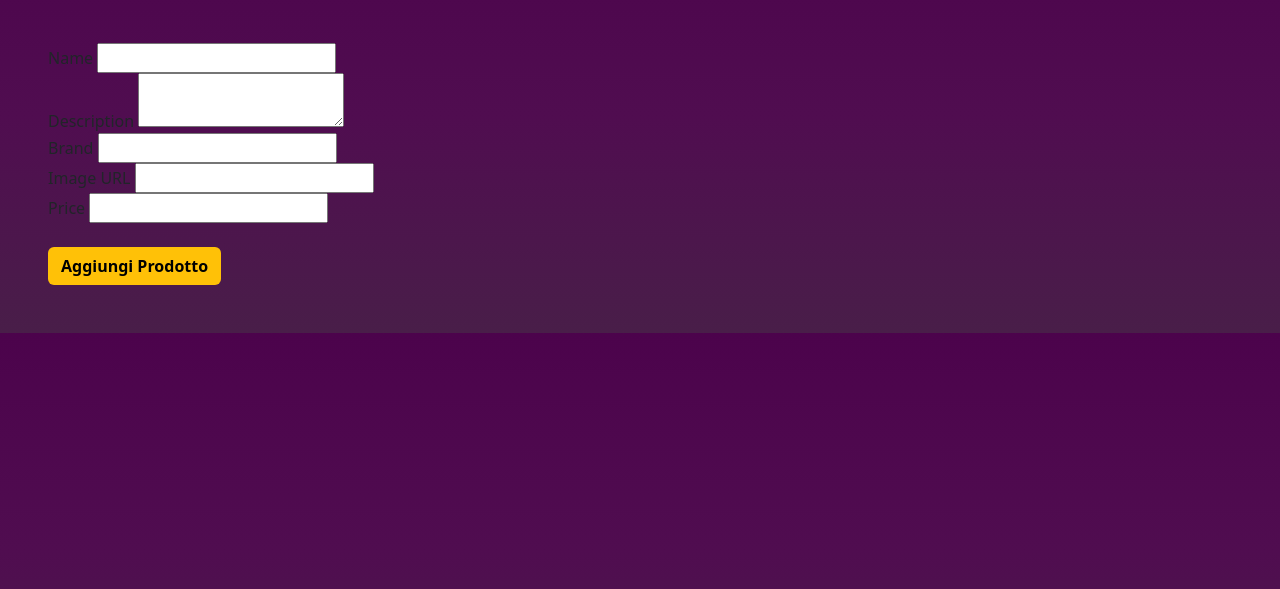
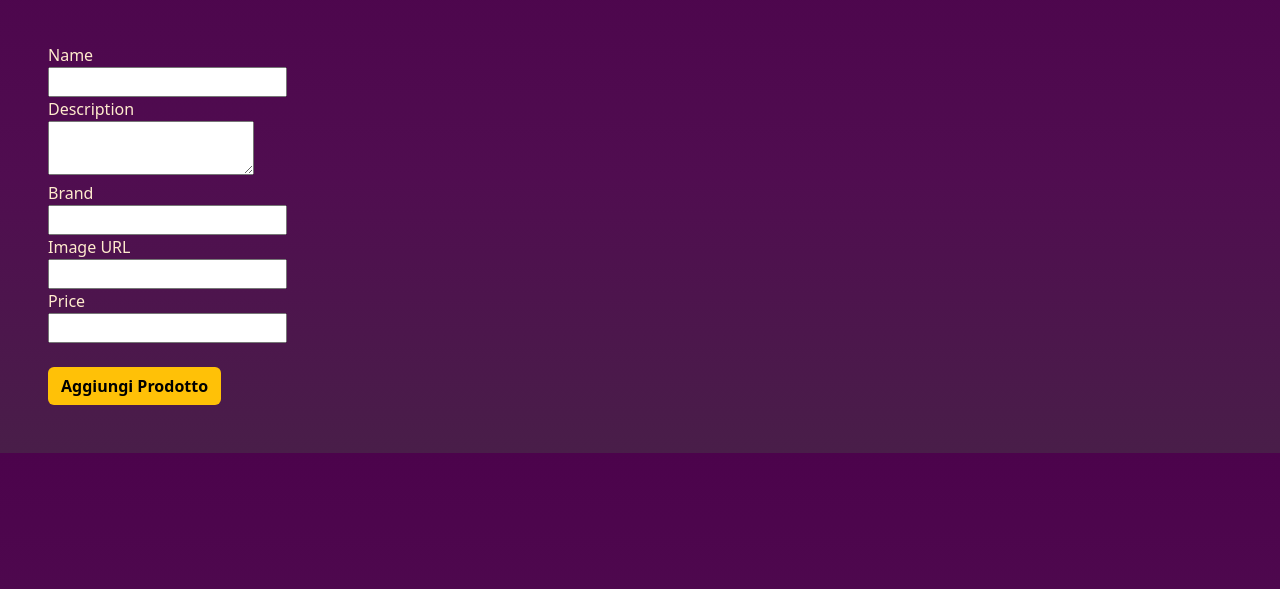
Before and after one commit to Atripac93/compitoFineModulo4, a plain HTML site: page index.html in a window 1280 px wide. Shown: the part 101-690 px from the top of the page. Drawn offline with nearby package versions, Linux system fonts and the light colour scheme; no server answers.

Commit message:
Update style.css

```diff
--- a/style.css
+++ b/style.css
@@ -1,3 +1,7 @@
 body{
     background: linear-gradient(rgb(76, 3, 76),rgb(80, 13, 80),rgb(73, 30, 73));
 }
+label{
+    display: block;
+    color: blanchedalmond;
+}
```
